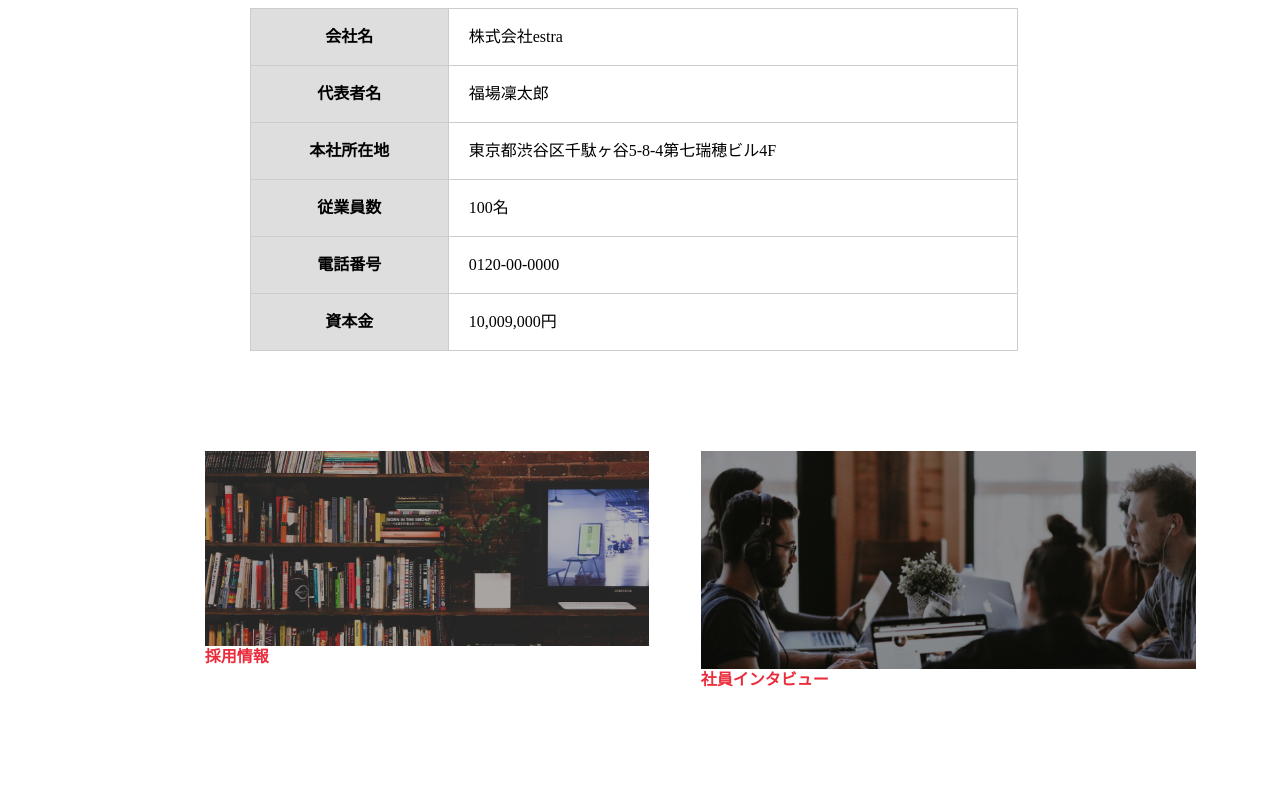
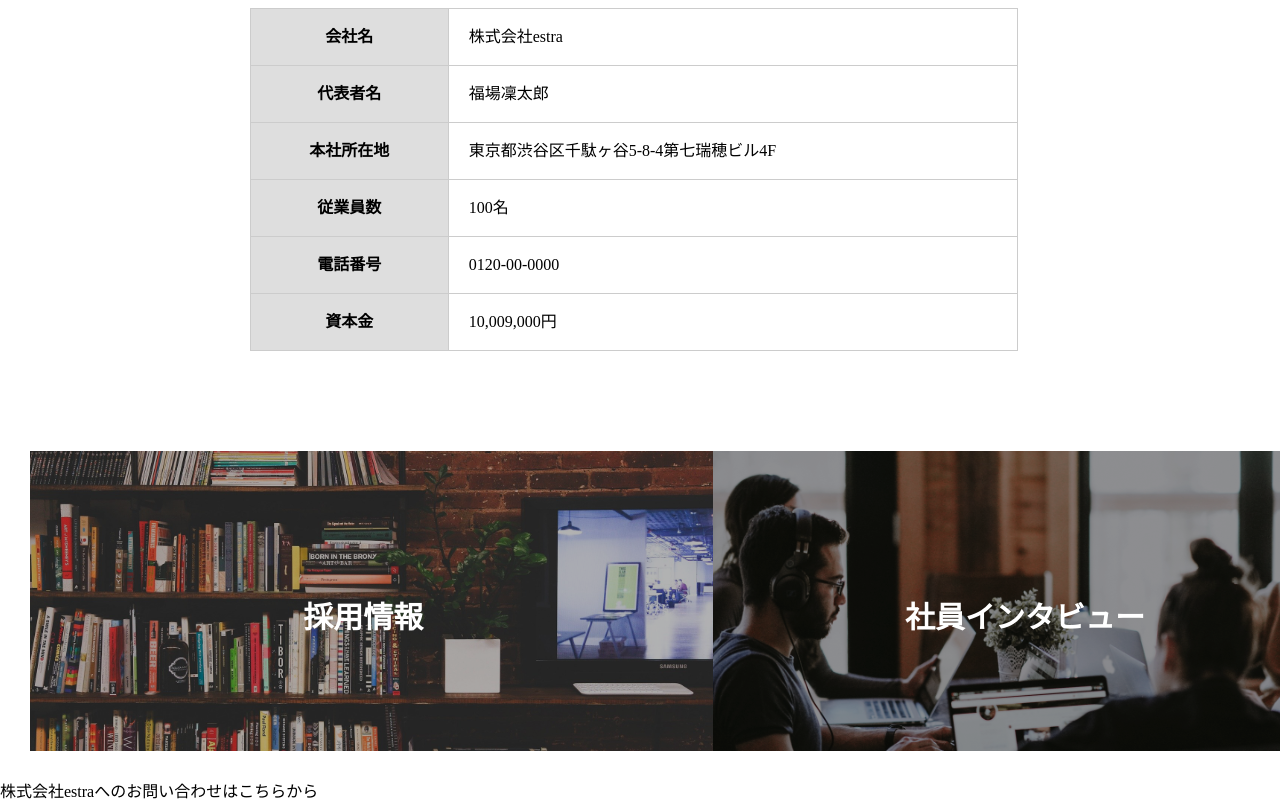
Before and after one commit to Ayanopan-puu/LP-, a plain HTML site: page index.html in a window 1280 px wide. Shown: the part 2269-3069 px from the top of the page. Before the commit the page ends 2957 px from the top, so only its background shows below. Drawn offline with Linux system fonts and the light colour scheme.

Commit message:
detail end

```diff
--- a/index.html
+++ b/index.html
@@ -187,7 +187,7 @@
         </tr>
         <tr>
           <th>代表者名</th>
-        <td>  福場凜太郎</td>
+          <td>福場凜太郎</td>
         </tr>
         <tr>
           <th>本社所在地</th>
@@ -209,13 +209,18 @@
     </div>
     <div class="detail">
       <div class="recruitment">
-        <img src="img/recruit.png">
-        <h2 class="recruitment-topic">採用情報</h2>
+        <img src="img/recruit.png" />
+        <h2 class="recruitment-topic"><a href="index.html">採用情報</a></h2>
       </div>
       <div class="interview">
-        <img src="img/interview.png">
-        <h2 class="interview-topic">社員インタビュー</h2>
+        <img src="img/interview.png" />
+        <h2 class="interview-topic">
+          <a href="index.html">社員インタビュー</a>
+        </h2>
       </div>
+    </div>
+    <div class="ending">
+      <div class="form-topic">株式会社estraへのお問い合わせはこちらから</div>
     </div>
   </body>
 </html>
--- a/style.css
+++ b/style.css
@@ -295,31 +295,30 @@ table th {
 }
 .detail {
   margin-top: 100px;
+  width: 100%;
   display: flex;
-}
-.recruitment img {
-  position: relative;
-  width: 65%;
+  margin-left: 30px;
 }
 .recruitment {
-  position: absolute;
-  left: 16%;
+  position: relative;
 }
 .recruitment-topic {
-  color: rgb(235, 44, 60);
-  top: -30%;
-  left: 30%;
-}
-.interview img {
-  position: relative;
-  width: 85.5%;
+  color: white;
+  font-size: 30px;
+  position: absolute;
+  top: 50%;
+  left: 40%;
 }
 .interview {
-  position: absolute;
-  left: 54.74%;
+  width: 50%;
+  position: relative;
 }
 .interview-topic {
-  color: rgb(235, 44, 60);
-  top: -30%;
-  left: 30%;
+  color: white;
+  font-size: 30px;
+  position: absolute;
+  top: 50%;
+  left: 30%;}
+.ending {
+  margin-top: 30px;
 }
```
Lines whose indentation alone changed are shown as unchanged.
